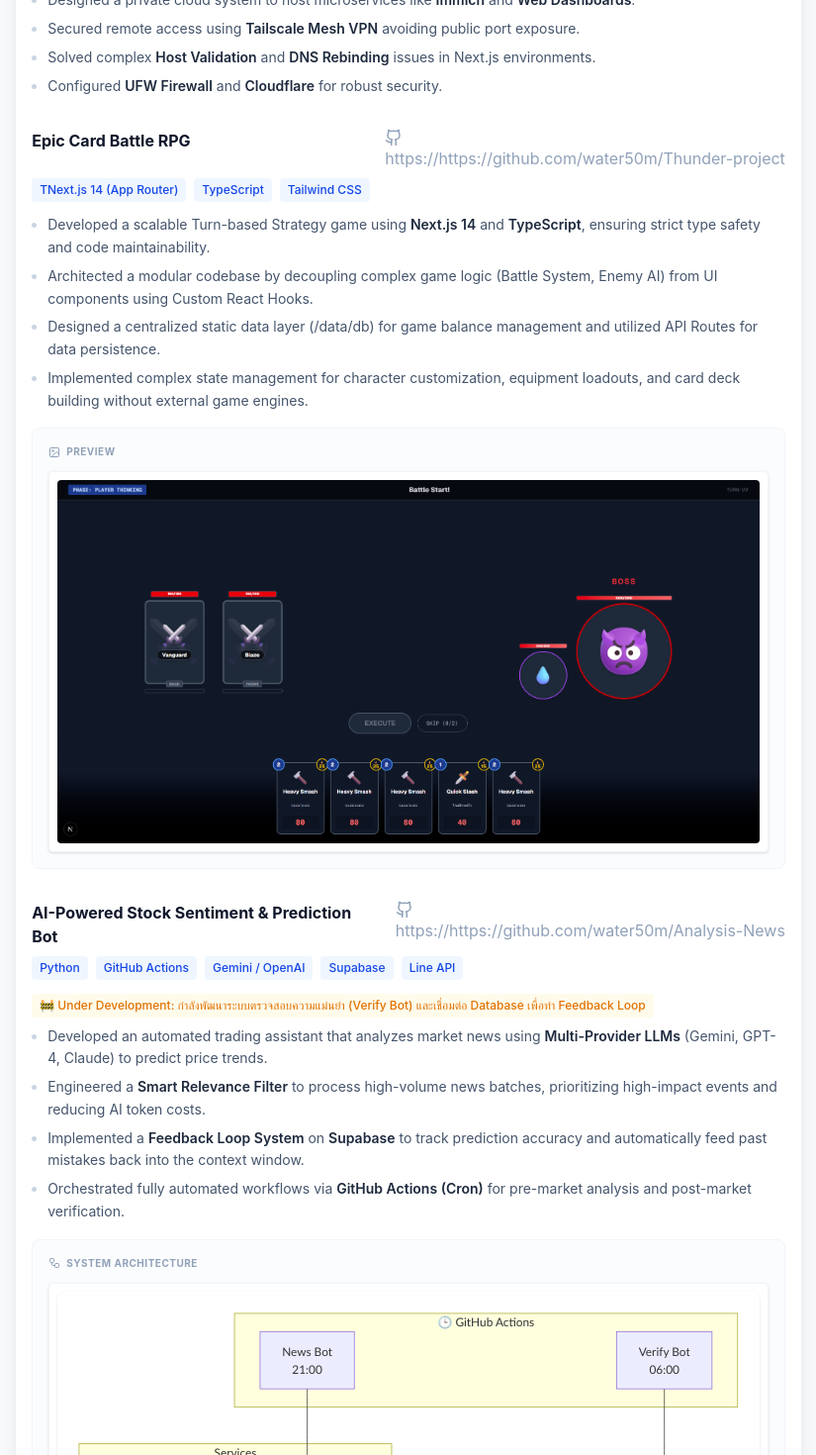
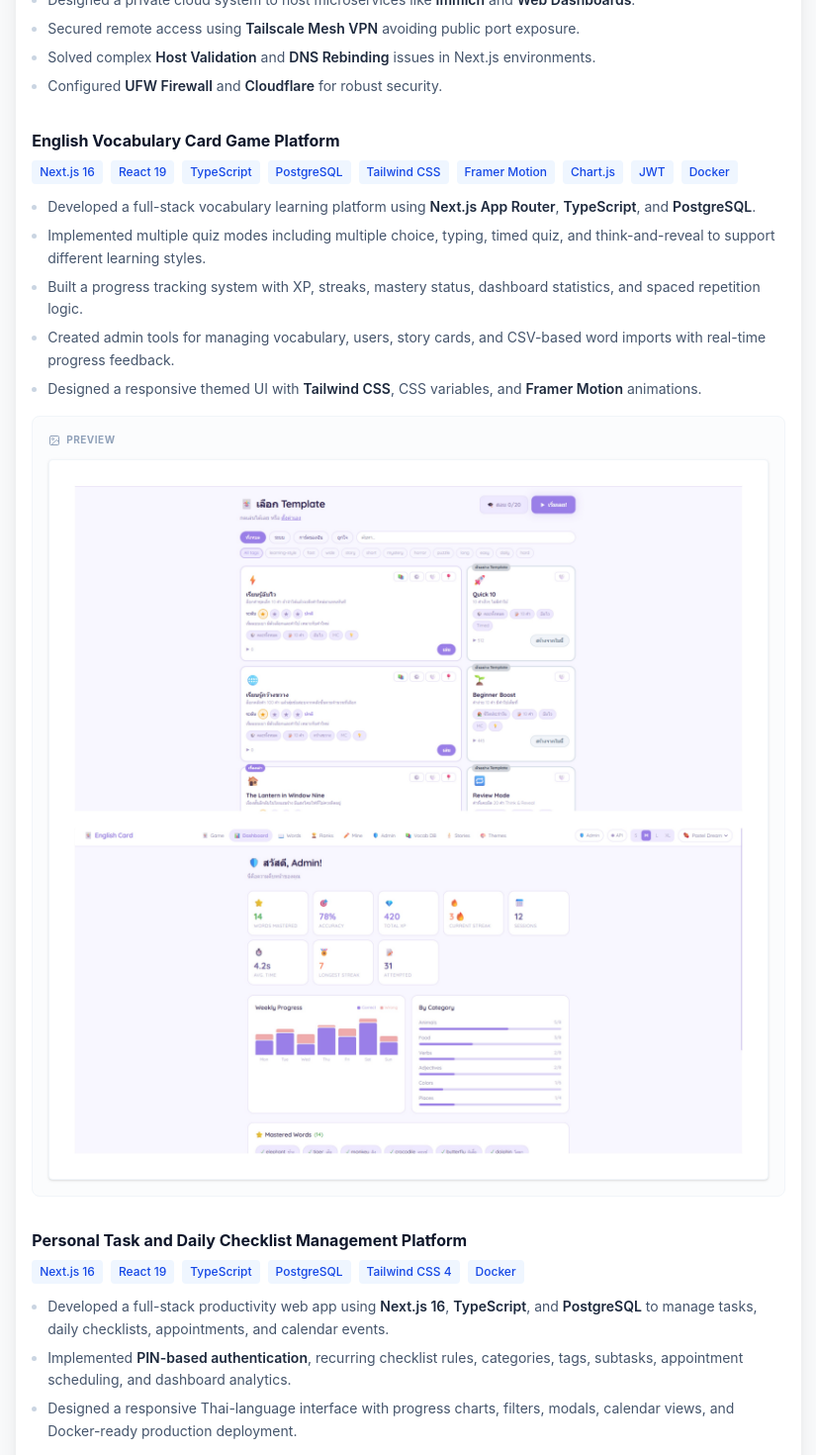
Before and after one commit to water50m/portfome, a Next.js app: page / in a window 1280 px wide. Shown: the part 2860-4330 px from the top of the page at 99% size, without its empty margins (227-1052 px from the left). Built offline with nearby package versions, Linux system fonts and the light colour scheme.

Commit message:
add new project ecg, tdl

```diff
--- a/src/app/resume/page.tsx
+++ b/src/app/resume/page.tsx
@@ -39,6 +39,24 @@
       }
     ],
     projects: [
+      {
+        title: "English Vocabulary Card Game Platform",
+        tech: "Next.js 16, TypeScript, PostgreSQL, Tailwind CSS, Framer Motion, Docker",
+        points: [
+          "Built a full-stack vocabulary learning platform with quiz modes, XP, streaks, mastery tracking, and dashboard analytics.",
+          "Implemented JWT/PIN authentication and admin tools for managing users, vocabulary, story cards, and CSV imports.",
+          "Designed a responsive multi-theme UI using Tailwind CSS, CSS variables, and Framer Motion to create an engaging learning experience."
+        ]
+      },
+      {
+        title: "Personal Task and Daily Checklist Management Platform",
+        tech: "Next.js 16, React 19, TypeScript, PostgreSQL, Tailwind CSS 4, Docker",
+        points: [
+          "Built a full-stack productivity platform with task management, daily checklist tracking, appointment scheduling, and calendar views.",
+          "Implemented PIN-based authentication, PostgreSQL data models, recurring checklist rules, category/tag organization, and dashboard analytics.",
+          "Designed a responsive Thai-language interface with reusable components, progress charts, filters, modals, and Docker-ready production deployment."
+        ]
+      },
       {
         title: "Enterprise-Grade Home Lab Infrastructure",
         tech: "Docker, Linux, Cloudflare, Tailscale",
@@ -119,6 +137,24 @@
       }
     ],
     projects: [
+      {
+        title: "แพลตฟอร์มเกมการ์ดเรียนรู้คำศัพท์ภาษาอังกฤษ",
+        tech: "Next.js 16, TypeScript, PostgreSQL, Tailwind CSS, Framer Motion, Docker",
+        points: [
+          "พัฒนาแพลตฟอร์มเรียนรู้คำศัพท์แบบ Full-stack พร้อมโหมดแบบทดสอบ, XP, streak, ระบบ mastery และ dashboard แสดงสถิติ",
+          "สร้างระบบยืนยันตัวตนด้วย JWT/PIN และเครื่องมือผู้ดูแลระบบสำหรับจัดการผู้ใช้ คำศัพท์ story cards และการนำเข้า CSV",
+          "ออกแบบ UI แบบ responsive ที่รองรับหลายธีมด้วย Tailwind CSS, CSS variables และ Framer Motion"
+        ]
+      },
+      {
+        title: "แพลตฟอร์มจัดการงานส่วนตัวและ Daily Checklist",
+        tech: "Next.js 16, React 19, TypeScript, PostgreSQL, Tailwind CSS 4, Docker",
+        points: [
+          "พัฒนาเว็บแอปแบบ Full-stack สำหรับจัดการงานประจำวัน, Daily Checklist, นัดหมาย และปฏิทินรวมในระบบเดียว",
+          "ออกแบบระบบเข้าสู่ระบบด้วย PIN, โครงสร้างฐานข้อมูล PostgreSQL, การตั้งค่างานซ้ำ, หมวดหมู่, แท็ก และ Dashboard วิเคราะห์ความคืบหน้า",
+          "สร้าง UI ภาษาไทยแบบ Responsive พร้อม reusable components, กราฟความคืบหน้า, ตัวกรองข้อมูล, modal และรองรับการ deploy ด้วย Docker"
+        ]
+      },
       {
         title: "โครงสร้างพื้นฐาน Home Lab ระดับองค์กร",
         tech: "Docker, Linux, Cloudflare, Tailscale",
--- a/src/data/resume-data.ts
+++ b/src/data/resume-data.ts
@@ -11,7 +11,7 @@
     github: "github.com/water50m",
     portfolio: "🔴 [your-portfolio-url.com]",
   },
-  summary:"Results-driven Full-Stack Developer experienced in designing and engineering high-performance web systems, from UI implementation to complex database architecture. Skilled in modern web technologies and secure infrastructure deployment. Brings an innovative edge with practical knowledge in AI integration, particularly in Computer Vision and LLMs, to enhance application capabilities and automate workflows.",
+  summary: "Results-driven Full-Stack Developer experienced in designing and engineering high-performance web systems, from UI implementation to complex database architecture. Skilled in modern web technologies and secure infrastructure deployment. Brings an innovative edge with practical knowledge in AI integration, particularly in Computer Vision and LLMs, to enhance application capabilities and automate workflows.",
 
   skills: [
 
@@ -54,8 +54,8 @@
   projects: [
     {
       title: "Medical Science Internship Mapping System",
-        link:"",
-        github:"",
+      link: "",
+      github: "",
       tech: ["PHP", "MySQL", "JavaScript", "Leaflet.js", "HTML5/CSS3", "Apache Web Server"],
       highlight: false,
       description: [
@@ -81,8 +81,8 @@
     },
     {
       title: "Enterprise-Grade Home Lab Infrastructure",
-      link:"/project/home-cloud-server",
-      github:"",
+      link: "/project/home-cloud-server",
+      github: "",
       tech: ["Docker", "Tailscale", "Cloudflare", "Next.js", "Linux"],
       highlight: true, // ตัวนี้จะเด่นเป็นพิเศษ
       description: [
@@ -92,10 +92,39 @@
         "Configured **UFW Firewall** and **Cloudflare** for robust security.",
       ],
     },
+
+    {
+      title: "English Vocabulary Card Game Platform",
+      link: "",
+      github: "",
+      tech: ["Next.js 16", "React 19", "TypeScript", "PostgreSQL", "Tailwind CSS", "Framer Motion", "Chart.js", "JWT", "Docker"],
+      highlight: true,
+      description: [
+        "Developed a full-stack vocabulary learning platform using **Next.js App Router**, **TypeScript**, and **PostgreSQL**.",
+        "Implemented multiple quiz modes including multiple choice, typing, timed quiz, and think-and-reveal to support different learning styles.",
+        "Built a progress tracking system with XP, streaks, mastery status, dashboard statistics, and spaced repetition logic.",
+        "Created admin tools for managing vocabulary, users, story cards, and CSV-based word imports with real-time progress feedback.",
+        "Designed a responsive themed UI with **Tailwind CSS**, CSS variables, and **Framer Motion** animations."
+      ],
+      img: "images/ecg_total.jpg"
+    },
+    {
+      title: "Personal Task and Daily Checklist Management Platform",
+      link: "",
+      github: "",
+      tech: ["Next.js 16", "React 19", "TypeScript", "PostgreSQL", "Tailwind CSS 4", "Docker"],
+      highlight: false,
+      description: [
+        "Developed a full-stack productivity web app using **Next.js 16**, **TypeScript**, and **PostgreSQL** to manage tasks, daily checklists, appointments, and calendar events.",
+        "Implemented **PIN-based authentication**, recurring checklist rules, categories, tags, subtasks, appointment scheduling, and dashboard analytics.",
+        "Designed a responsive Thai-language interface with progress charts, filters, modals, calendar views, and Docker-ready production deployment.",
+      ],
+      img: "images/tdl_total.jpg"
+    },
     {
       title: "Epic Card Battle RPG",
-        link:"",
-        github:"https://github.com/water50m/Thunder-project",
+      link: "",
+      github: "https://github.com/water50m/Thunder-project",
       tech: ["TNext.js 14 (App Router)", "TypeScript", "Tailwind CSS"],
       highlight: false,
       description: [
@@ -165,11 +194,11 @@
         "Optimized rendering performance by decoupling **Logic Layers** (Hooks) from **Presentation Layers** (Canvas/DOM), ensuring smooth 60fps animations.",
         "Developed a **Custom Event Bus** system to manage global state actions like map clearing and resetting without prop-drilling complexity.",
       ],
-      img:"images/ui-robot.png",
+      img: "images/ui-robot.png",
     },
     {
       title: "AI Computer Vision System",
-      github:"",
+      github: "",
       tech: ["Python", "OpenCV", "PyTorch"],
       highlight: false,
       description: [
```
Also changed, not shown: public/images/ecg_total.jpg (added), public/images/tdl_total.jpg (added). Lines whose indentation alone changed are shown as unchanged.
